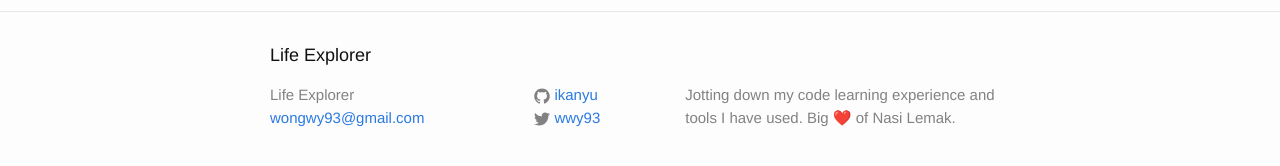
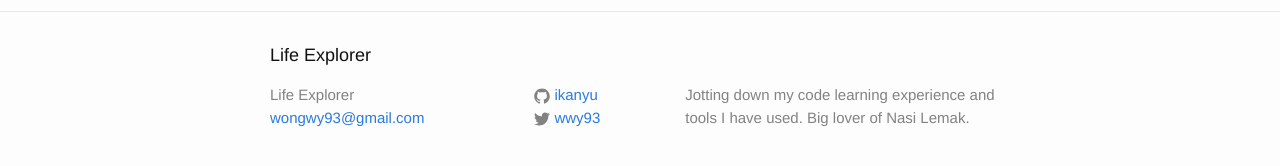
Before and after one commit to ikanyu/ikanyu.github.io, a Jekyll site: the page built from index.html, in a window 1280 px wide. Shown: the part 471-637 px from the top of the page. Built offline with Jekyll 4.4.1, drawn with Linux system fonts in a browser that asks for light colours; emoji names are drawn with the system emoji font.

```diff
--- a/_config.yml
+++ b/_config.yml
@@ -9,7 +9,7 @@
 title: Life Explorer
 email: wongwy93@gmail.com
 description: > # this means to ignore newlines until "baseurl:"
-  Jotting down my code learning experience and tools I have used. Big :heart: of Nasi Lemak.
+  Jotting down my code learning experience and tools I have used. Big lover of Nasi Lemak.
 baseurl: "" # the subpath of your site, e.g. /blog
 url: "http://ikanyu.github.io/" # the base hostname & protocol for your site
 twitter_username: wwy93
@@ -17,5 +17,3 @@
 
 # Build settings
 markdown: kramdown
-gems:
-  - jemoji
--- a/_includes/header.html
+++ b/_includes/header.html
@@ -14,9 +14,9 @@
       </a>
 
       <div class="trigger">
-        {% for my_page in site.pages %}
-          {% if my_page.title %}
-          <a class="page-link" href="{{ my_page.url | prepend: site.baseurl }}">{{ my_page.title }}</a>
+        {% for page in site.pages %}
+          {% if page.title %}
+          <a class="page-link" href="{{ page.url | prepend: site.baseurl }}">{{ page.title }}</a>
           {% endif %}
         {% endfor %}
       </div>
```
